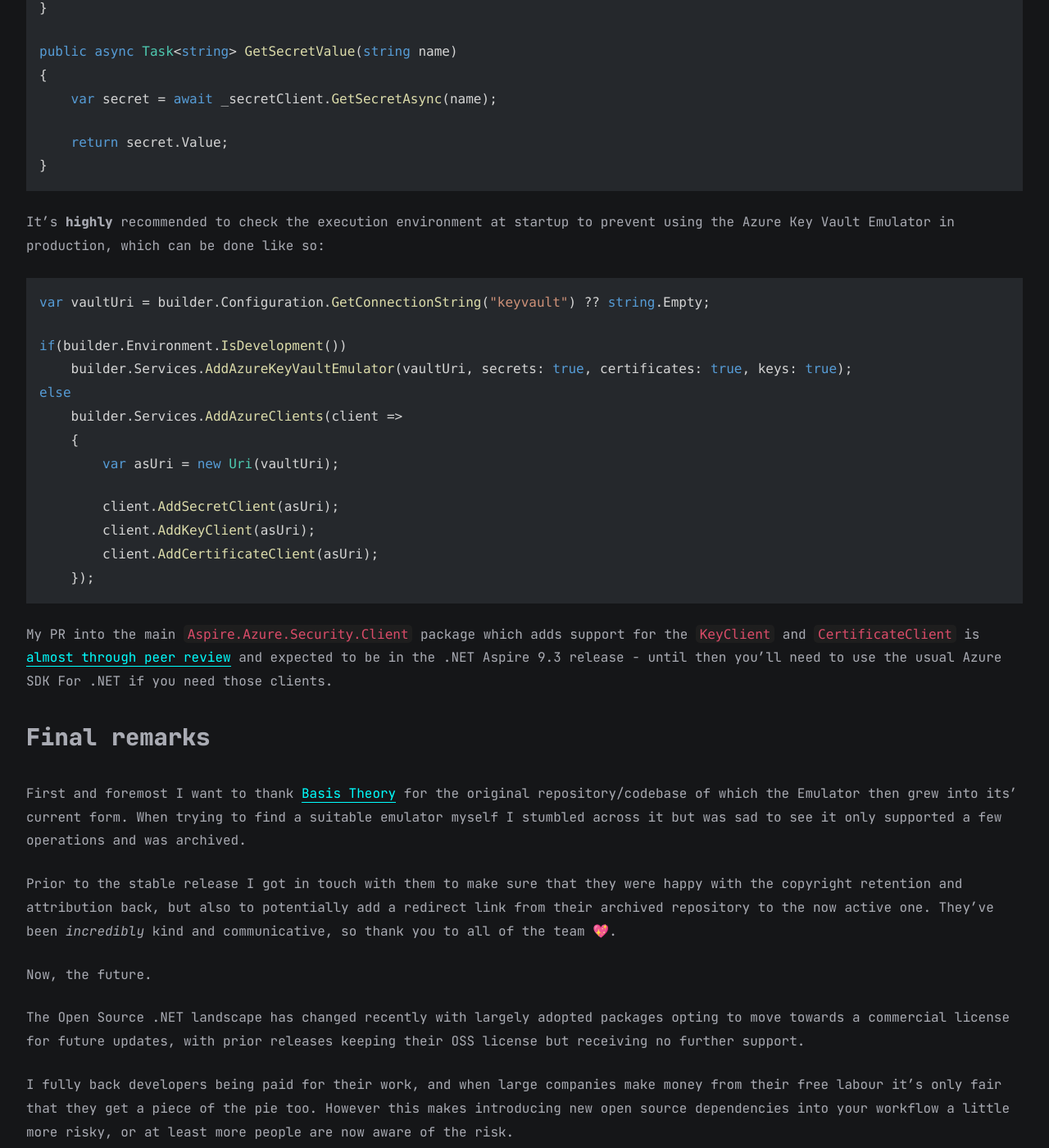
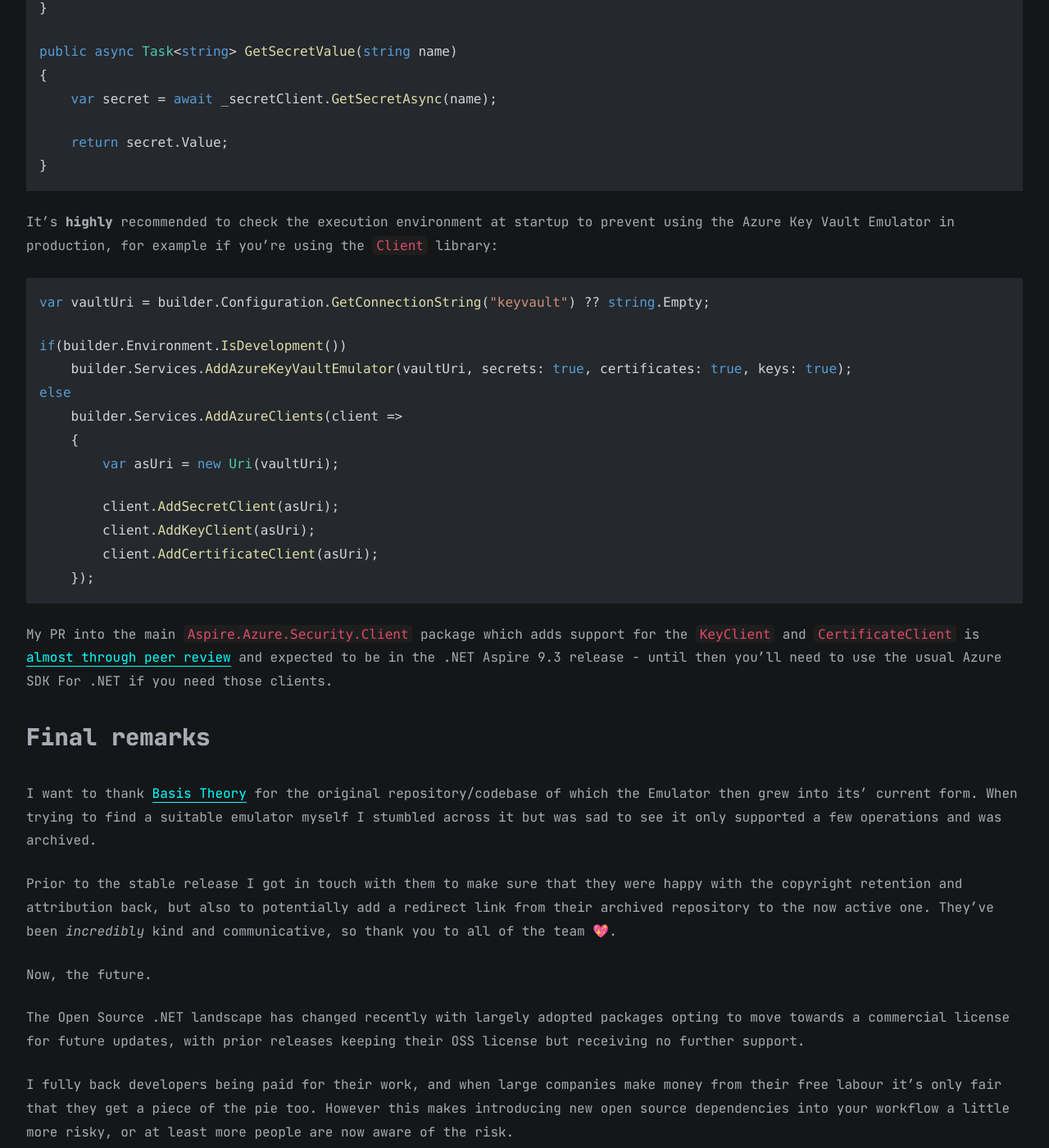
Before and after one commit to james-gould/PersonalBlog, a Jekyll site: the page built from all_collections/_posts/2025-30-04-Azure-Key-Vault-Emulator.md, in a window 1280 px wide and 1400 px high, scrolled down 3995 px. Shown: the whole window at 82% size. Built offline with Jekyll 4.4.1, drawn with Linux system fonts in a browser that asks for light colours; nearby versions of some CDN libraries; comment, search, counter and statistics services are not loaded.

Commit message:
Another proofing ruin completed

````diff
--- a/all_collections/_posts/2025-30-04-Azure-Key-Vault-Emulator.md
+++ b/all_collections/_posts/2025-30-04-Azure-Key-Vault-Emulator.md
@@ -114,7 +114,7 @@ public async Task<string> GetSecretValue(string name)
 }
 ```
 
-It's **highly** recommended to check the execution environment at startup to prevent using the Azure Key Vault Emulator in production, which can be done like so:
+It's **highly** recommended to check the execution environment at startup to prevent using the Azure Key Vault Emulator in production, for example if you're using the `Client` library:
 
 ```cs
 var vaultUri = builder.Configuration.GetConnectionString("keyvault") ?? string.Empty;
@@ -136,7 +136,7 @@ My PR into the main `Aspire.Azure.Security.Client` package which adds support fo
 
 ## Final remarks
 
-First and foremost I want to thank [Basis Theory](https://github.com/Basis-Theory/azure-keyvault-emulator) for the original repository/codebase of which the Emulator then grew into its' current form. When trying to find a suitable emulator myself I stumbled across it but was sad to see it only supported a few operations and was archived.
+I want to thank [Basis Theory](https://github.com/Basis-Theory/azure-keyvault-emulator) for the original repository/codebase of which the Emulator then grew into its' current form. When trying to find a suitable emulator myself I stumbled across it but was sad to see it only supported a few operations and was archived.
 
 Prior to the stable release I got in touch with them to make sure that they were happy with the copyright retention and attribution back, but also to potentially add a redirect link from their archived repository to the now active one. They've been *incredibly* kind and communicative, so thank you to all of the team 💖.
 
````
